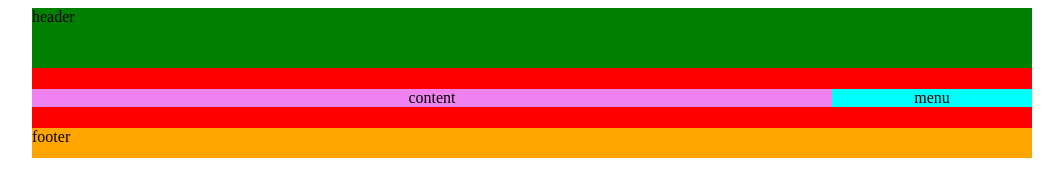
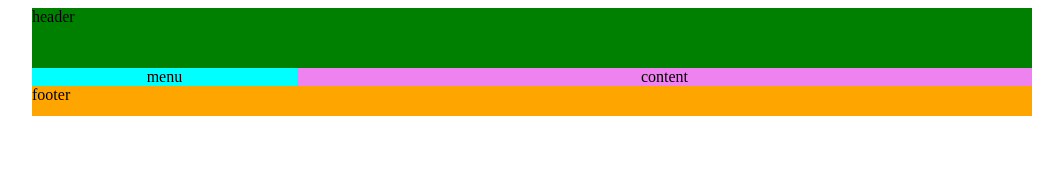
Before and after one commit to Luisa1201/modeloCajas-11-03-2023, a plain HTML site: page index.html in a window 1280 px wide. Shown: the whole page, without its empty margins (108-1171 px from the left). Drawn offline with Linux system fonts and the light colour scheme.

Commit message:
Posicionamiento con Grid

```diff
--- a/estilos.css
+++ b/estilos.css
@@ -1,31 +1,30 @@
 .header{
     background: green;
     height: 60px; /*Es el alto de 60px */
+    grid-area: header;
 }
 .wrapper{
     max-width: 1000px ; /* Ancho maximo*/
     margin: 0 auto; /*Margen que acepta cuatro valores con el auto calcula el lado derecho e inquiero y el 0 signifa que deja espacio arriba*/
-}
-.container{
-    background: red;
-    display:flex; /* Me organiza lo realizado*/
-    height: 60px;
-    align-items: center;
-    flex-direction: row-reverse;/* Cambiar dirección del menu y content*/
+    display: grid; /*Convierta en una cuadricula la disposición del elemento*/
+    grid-template-areas: 'header header header header'
+                         'menu content content content'
+                         'footer footer footer footer';/*Armar cuadricula*/
 }
 .menu{
     text-align: center;
     background:aqua;
-    width: 20%; /* canmbiar el ancho*/
+    grid-area: menu;
 
 }
 .content{
     text-align: center;
     background: violet;
-    width: 80%;
+    grid-area: content;
 
 }
 .footer{
     background: orange;
     height: 30px;
+    grid-area: footer;
 }
--- a/index.html
+++ b/index.html
@@ -5,15 +5,13 @@
     <meta http-equiv="X-UA-Compatible" content="IE=edge">
     <meta name="viewport" content="width=device-width, initial-scale=1.0">
     <link rel="stylesheet" href="estilos.css">
-    <title>Posicionamiento con Flexbox</title>
+    <title>Posicionamiento con Grid</title>
 </head>
 <body>
     <div class="wrapper">
         <div class="header">header</div>
-        <div class="container">
-            <div class="menu">menu</div>
-            <div class="content">content</div>
-        </div>
+         <div class="menu">menu</div>
+        <div class="content">content</div>
         <div class="footer">footer</div>
     </div>
 </body>
```
